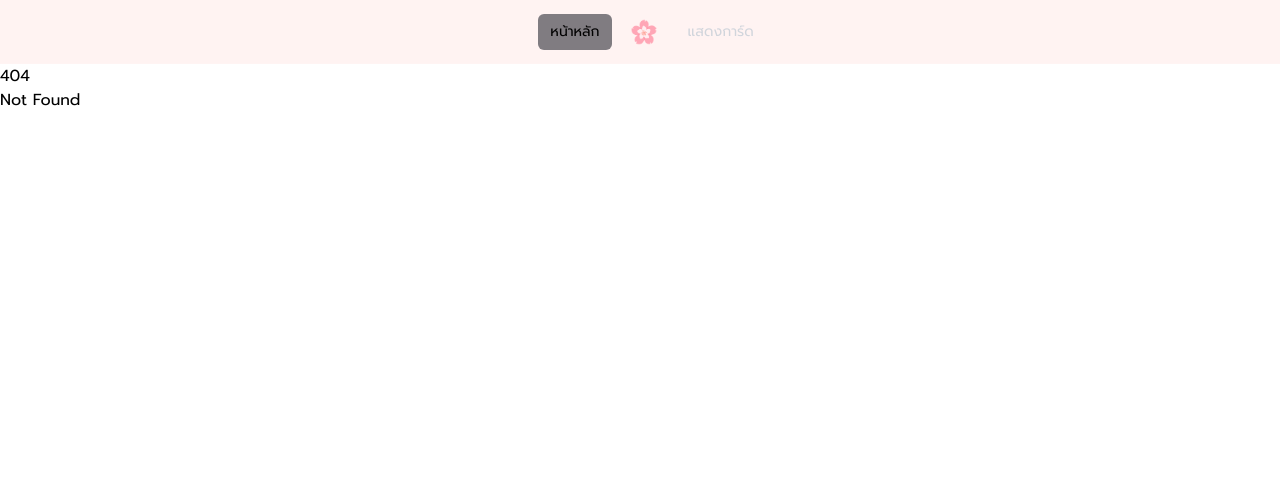
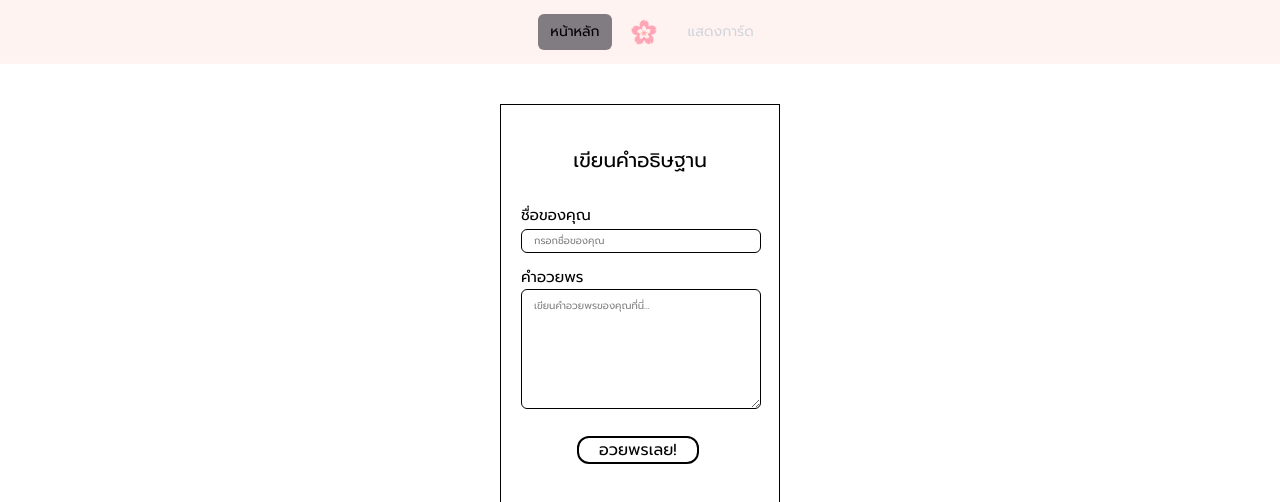
Before and after one commit to Peak4567/tanabata, a SvelteKit app: page /edit in a window 1280 px wide. Before the commit this address had no page. Shown: the top 502 px of the page. Built offline with nearby package versions, Linux system fonts and the light colour scheme.

Commit message:
add edit page

```diff
--- a/src/routes/+layout.svelte
+++ b/src/routes/+layout.svelte
@@ -1,7 +1,7 @@
 <script>
 	import './layout.css';
 	import favicon from '$lib/assets/favicon.svg';
-	import Font from '$lib/assets/style/style.css'
+
 	import Logo from '$lib/assets/img/Logo.webp'
 
 	let { children } = $props();
--- /dev/null
+++ b/src/routes/edit/+page.svelte
@@ -0,0 +1,52 @@
+<script>
+    import { redirect } from "@sveltejs/kit";
+    import { goto } from '$app/navigation';
+    import {onMount} from "svelte";
+
+    let cardArray = $state([]);
+    onMount(() => {
+        cardArray = JSON.parse(localStorage.getItem("blessingData")) || [];
+    })
+
+    let name = $state("");
+    let blessing = $state("");
+
+
+
+    let cardObj = {
+        name: "",
+        blessing: "",
+        status: true
+    }
+
+    function addCard() {
+
+        cardObj["name"] = name;
+        cardObj["blessing"] = blessing;
+
+        cardArray.push(cardObj);
+
+        localStorage.setItem("blessingData", JSON.stringify(cardArray));
+
+        goto('/');
+    }
+
+</script>
+
+<div class="flex justify-center mt-10">
+    <div class="w-70 h-110 border">
+        <h1 class="text-center mt-10 text-[20px] mb-7">เขียนคำอธิษฐาน</h1>
+
+        <label for="name" class="ml-5 text-[15px]">ชื่อของคุณ</label>
+        <br>
+        <input type="text" id="name" placeholder="กรอกชื่อของคุณ" bind:value={name} class="border rounded-md ml-5 text-[10px] w-60 h-6 pl-3 mb-3">
+        <br>
+        <label for="blessing"class="ml-5 text-[15px]">คำอวยพร</label>
+        <br>
+        <textarea name="blessing" id="blessing" placeholder="เขียนคำอวยพรของคุณที่นี่..." bind:value={blessing} class="border rounded-md ml-5 text-[10px] w-60 h-30 pl-3 pt-2 pr-3"></textarea>
+        <br>
+
+        <button class="ml-19 border-2 pl-5 pr-5 cursor-pointer rounded-xl mt-5"
+        onclick={addCard}>อวยพรเลย!</button>
+    </div>
+</div>
```
Also changed, not shown: src/lib/assets/style/style.css (deleted).
